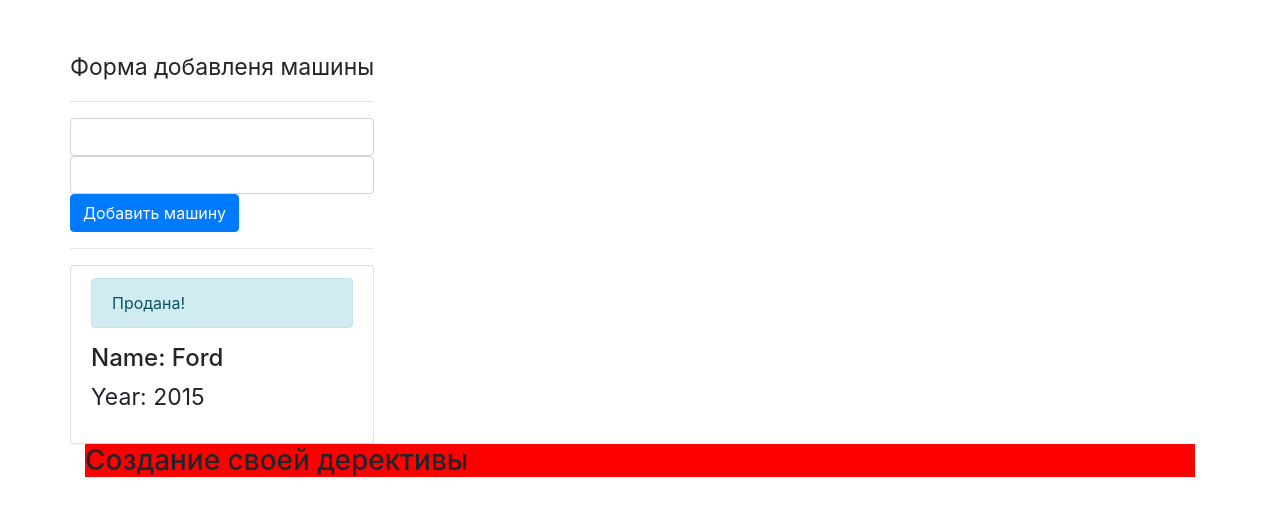
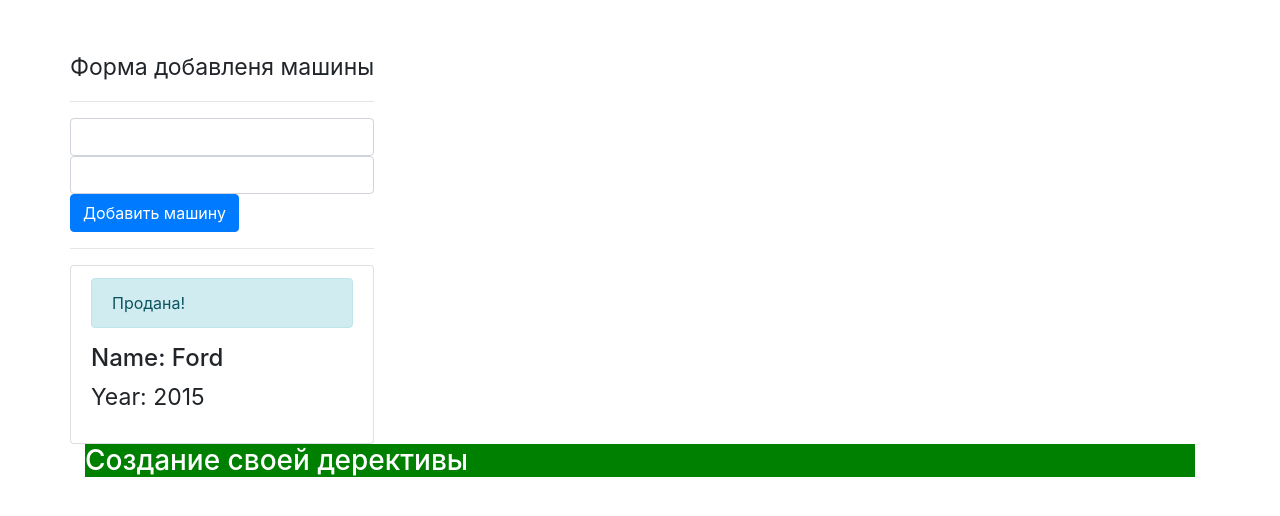
Before and after one commit to Aionoff/ng2-course-theory, an Angular app: page / in a window 1280 px wide. Shown: the top 516 px of the page. Built offline with nearby package versions, Linux system fonts and the light colour scheme.

Commit message:
native element has been changed to renderer

```diff
--- a/src/app/app.component.scss
+++ b/src/app/app.component.scss
@@ -0,0 +1,3 @@
+.white-text{
+    color: #fff;
+}
--- a/src/app/directives/background.directive.ts
+++ b/src/app/directives/background.directive.ts
@@ -1,13 +1,16 @@
-import { Directive, ElementRef, OnInit } from '@angular/core';
+import { Directive, ElementRef, OnInit, Renderer2 } from '@angular/core';
 
 @Directive({
     selector: '[appBackground]'
 })
 
 export class BackgroundDirective implements OnInit {
-    constructor(private element: ElementRef) { }
+    constructor(private element: ElementRef, private renderer: Renderer2) { }
 
-    ngOnInit(){
-        this.element.nativeElement.style.backgroundColor = 'red';
+    ngOnInit() {
+        const {nativeElement} = this.element;
+
+        this.renderer.setStyle(nativeElement, "background-color", "green");
+        this.renderer.addClass(nativeElement, "white-text");
     }
 }
```
